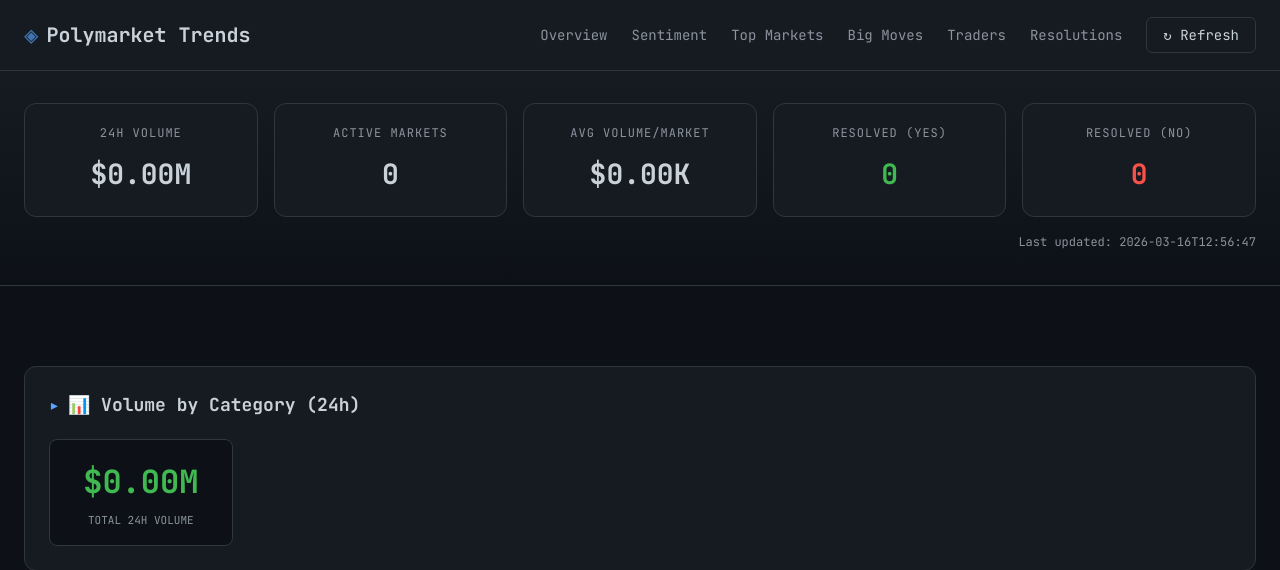
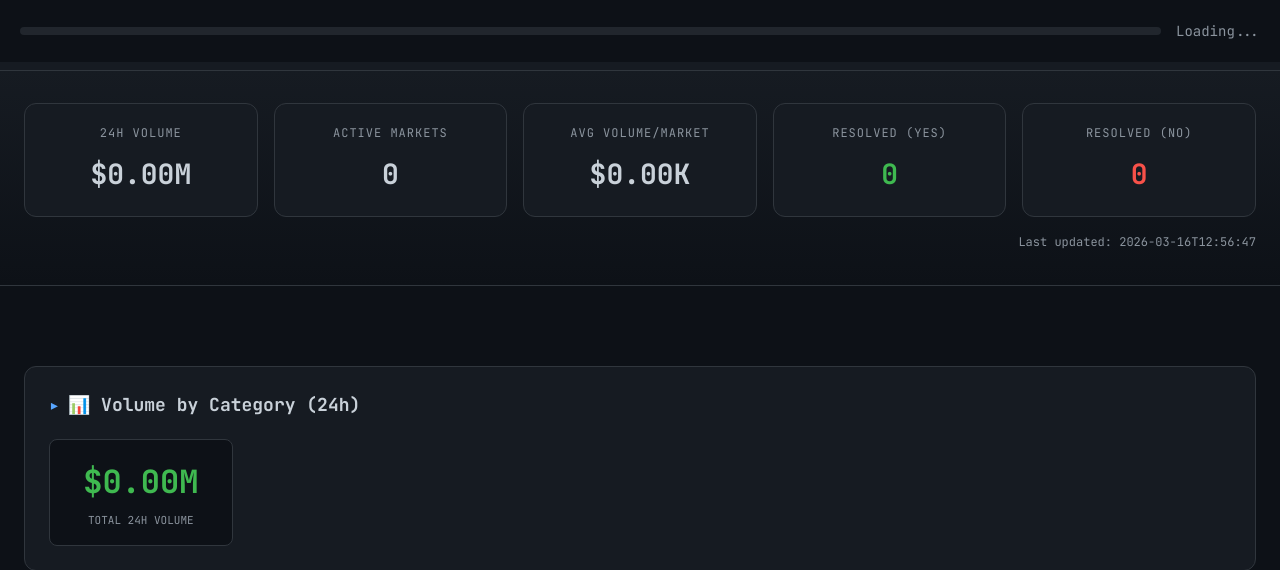
Before and after one commit to luisriverag/polymarket_trends, a Flask app: page / in a window 1280 px wide. Shown: the top 570 px of the page. Run offline with Flask 3, Linux system fonts and the light colour scheme; data comes from the database, SQL or seed files in the repository; data that the repository does not hold is empty.

Commit message:
going home

```diff
--- a/templates/index.html
+++ b/templates/index.html
@@ -9,8 +9,50 @@
     <link href="https://fonts.googleapis.com/css2?family=JetBrains+Mono:wght@400;500;700&display=swap" rel="stylesheet">
     <script src="https://cdn.jsdelivr.net/npm/chart.js"></script>
     <link rel="stylesheet" href="{{ url_for('static', filename='style.css') }}">
+    <style>
+        .loading-overlay {
+            position: fixed;
+            top: 0;
+            left: 0;
+            right: 0;
+            background: #0d1117;
+            padding: 20px;
+            z-index: 9999;
+            display: flex;
+            align-items: center;
+            gap: 15px;
+        }
+        .loading-overlay.hidden {
+            display: none;
+        }
+        .progress-bar {
+            flex: 1;
+            height: 8px;
+            background: #21262d;
+            border-radius: 4px;
+            overflow: hidden;
+        }
+        .progress-fill {
+            height: 100%;
+            background: linear-gradient(90deg, #58a6ff, #3fb950);
+            width: 0%;
+            transition: width 0.3s;
+        }
+        .loading-text {
+            color: #8b949e;
+            font-size: 14px;
+            white-space: nowrap;
+        }
+    </style>
 </head>
 <body>
+    <div class="loading-overlay" id="loading">
+        <div class="progress-bar">
+            <div class="progress-fill" id="progress"></div>
+        </div>
+        <span class="loading-text" id="loading-text">Loading...</span>
+    </div>
+
     <header>
         <div class="header-content">
             <div class="logo">
```
Also changed, not shown: NEXT.md (added, +5 -0 lines), 1 other file.
